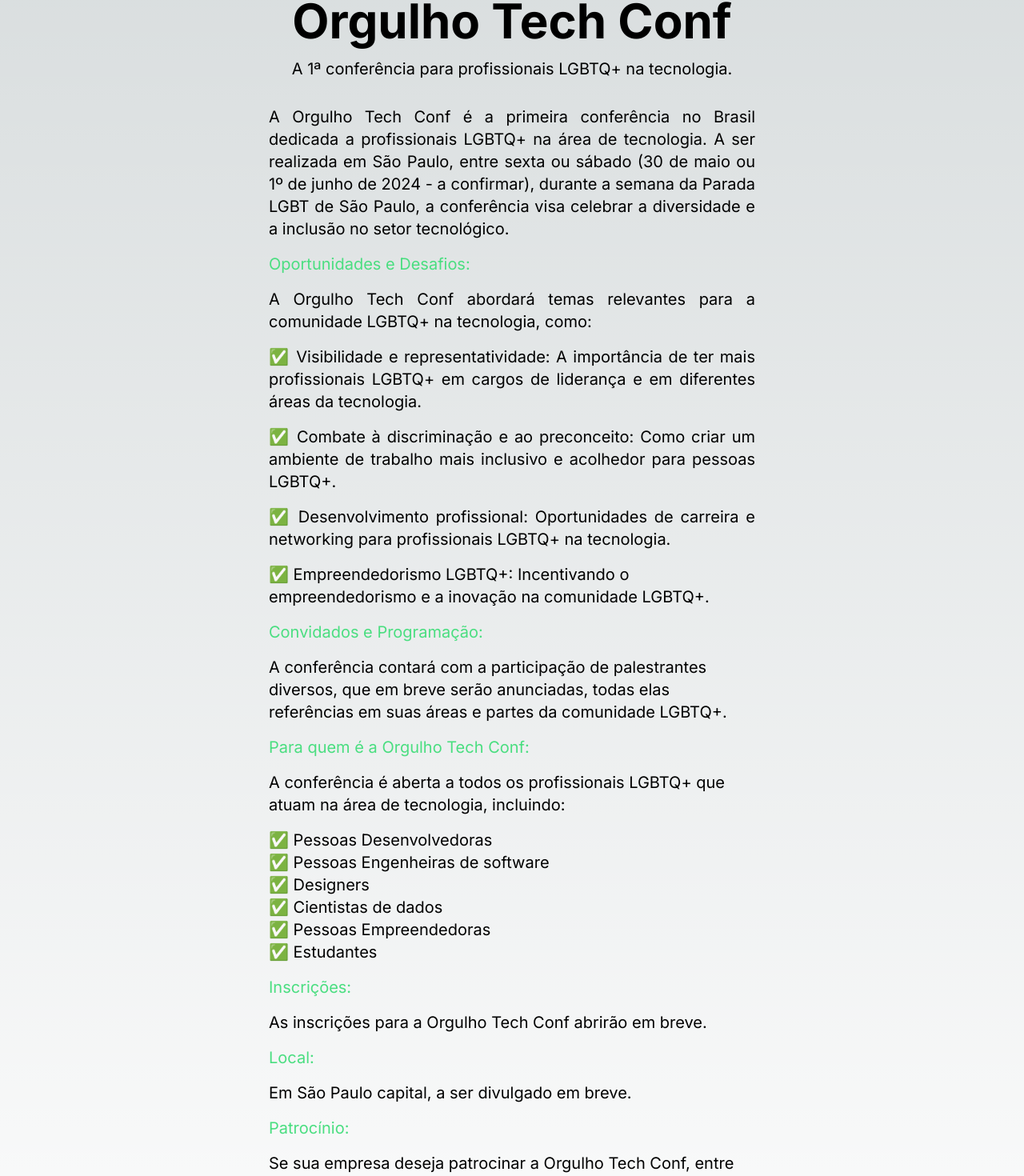
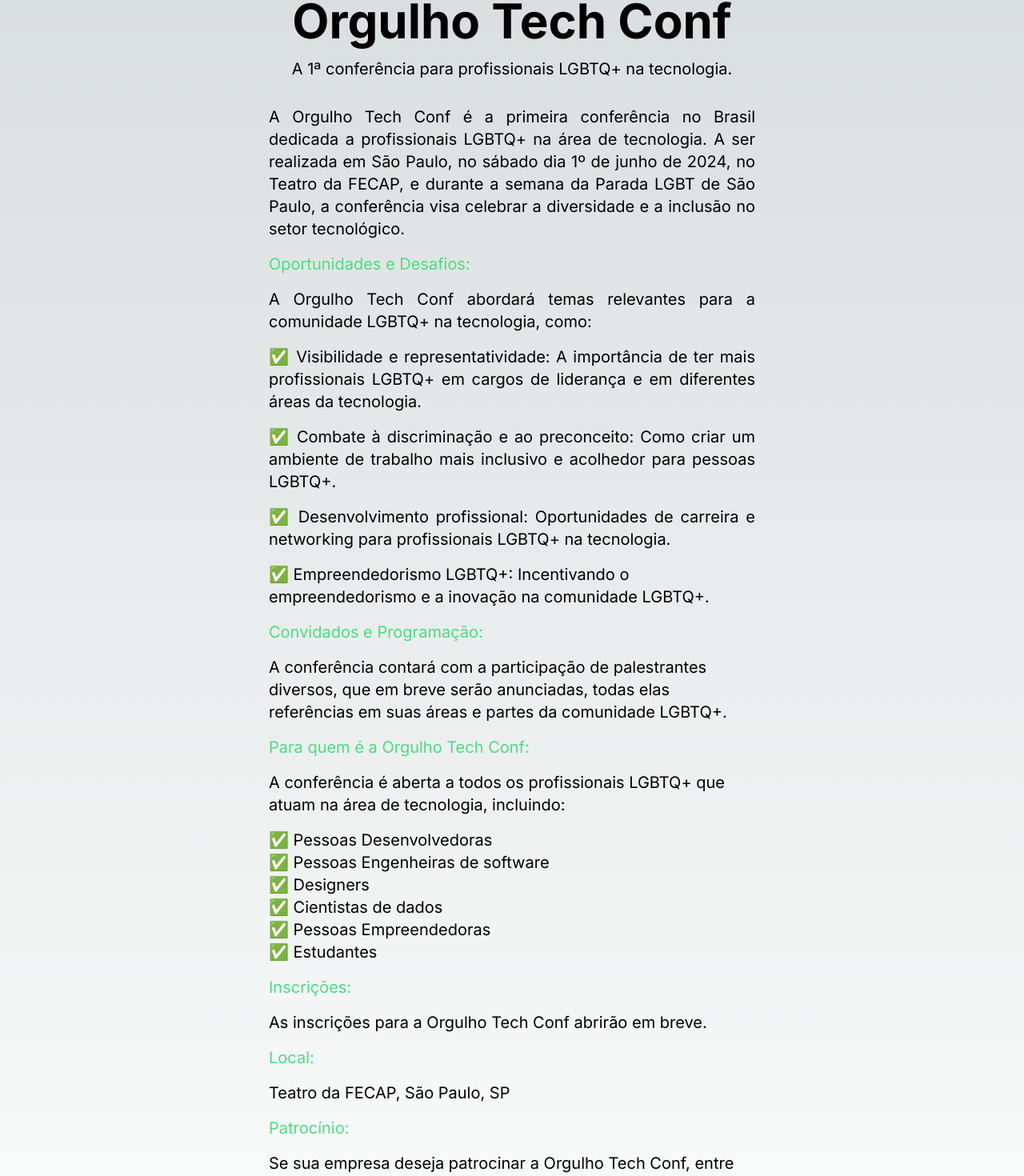
Before and after one commit to danvitoriano/orgulhotech, a Next.js app: page /sobre in a window 1280 px wide. Shown: the part 212-1682 px from the top of the page at 80% size. Built offline with nearby package versions, Linux system fonts and the light colour scheme.

Commit message:
data e local confirmados

```diff
--- a/src/app/page.tsx
+++ b/src/app/page.tsx
@@ -10,7 +10,7 @@ export default function Home() {
         <p className="fixed left-0 top-0 flex w-full justify-center border-b border-gray-300 bg-gradient-to-b from-zinc-200 pb-6 pt-8 backdrop-blur-2xl dark:border-neutral-800 dark:bg-zinc-800/30 dark:from-inherit lg:static lg:w-auto  lg:rounded-xl lg:border lg:bg-gray-200 lg:p-4 lg:dark:bg-zinc-800/30">
           #saveTheDate&nbsp;
           <code className="font-mono font-bold">
-            30 de maio ou 1º de Junho de 2024
+            1º de Junho de 2024
           </code>
         </p>
         {/* social media icons links */}
--- a/src/app/sobre/page.tsx
+++ b/src/app/sobre/page.tsx
@@ -8,8 +8,7 @@ export default function Sobre() {
       <p className="text-lg lg:text-xl mt-4 text-justify">
         A Orgulho Tech Conf é a primeira conferência no Brasil dedicada a
         profissionais LGBTQ+ na área de tecnologia. A ser realizada em São
-        Paulo, entre sexta ou sábado (30 de maio ou 1º de junho de 2024 - a
-        confirmar), durante a semana da Parada LGBT de São Paulo, a conferência
+        Paulo, no sábado dia 1º de junho de 2024, no Teatro da FECAP, e durante a semana da Parada LGBT de São Paulo, a conferência
         visa celebrar a diversidade e a inclusão no setor tecnológico.
       </p>
       <p className="text-lg lg:text-xl mt-4 text-justify text-green-400">
@@ -72,7 +71,7 @@ export default function Sobre() {
       </p>
       <p className="text-lg lg:text-xl mt-4 text-left text-green-400">Local:</p>
       <p className="text-lg lg:text-xl mt-4 text-left">
-        Em São Paulo capital, a ser divulgado em breve.
+        Teatro da FECAP, São Paulo, SP
       </p>
       <p className="text-lg lg:text-xl mt-4 text-left text-green-400">
         Patrocínio:
```
